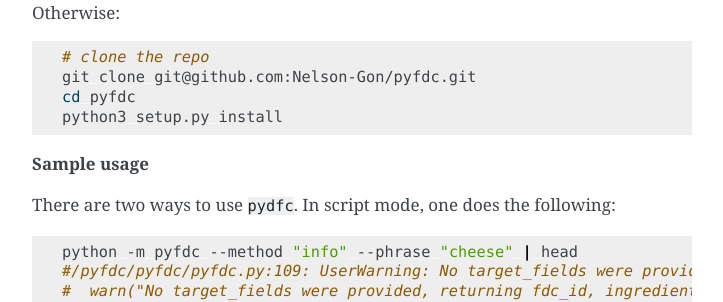
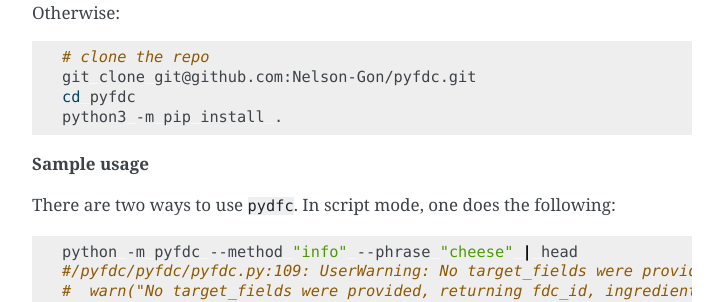
Before and after one commit to Nelson-Gon/pyfdc, a Sphinx documentation site: the page built from docs/source/README.rst, in a window 1280 px wide and 900 px high, scrolled down 391 px. Shown: the part 152-454 px from the top of the window, without its empty margins (388-1111 px from the left). Built offline with Sphinx 7.4.7, drawn with Linux system fonts in a browser that asks for light colours.

```diff
--- a/docs/source/README.rst
+++ b/docs/source/README.rst
@@ -100,7 +100,7 @@
    # clone the repo
    git clone git@github.com:Nelson-Gon/pyfdc.git
    cd pyfdc
-   python3 setup.py install
+   python3 -m pip install .
 
 **Sample usage**
 
```
Also changed, not shown: README.md (+1 -1 lines), 2 other files.
